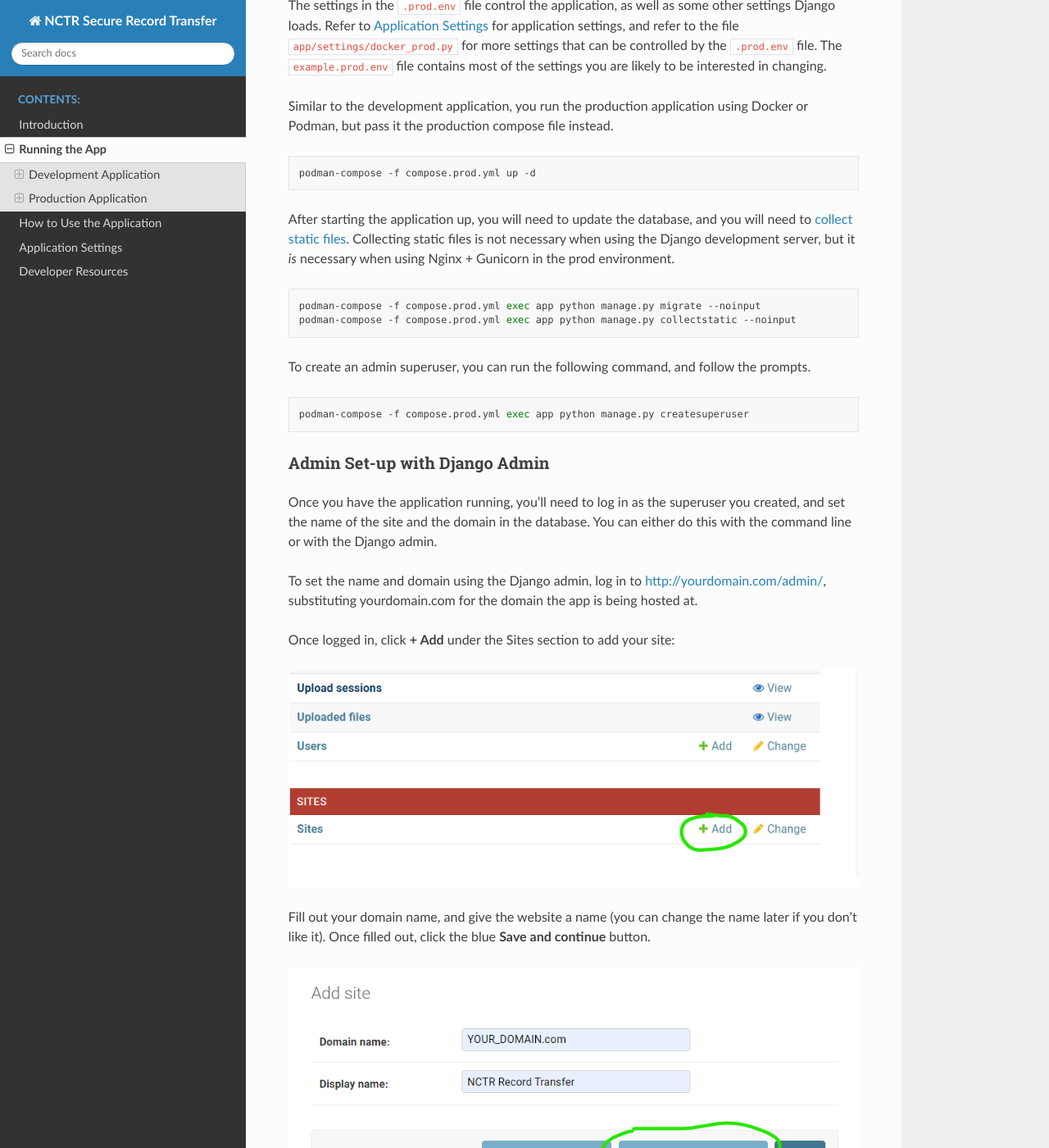
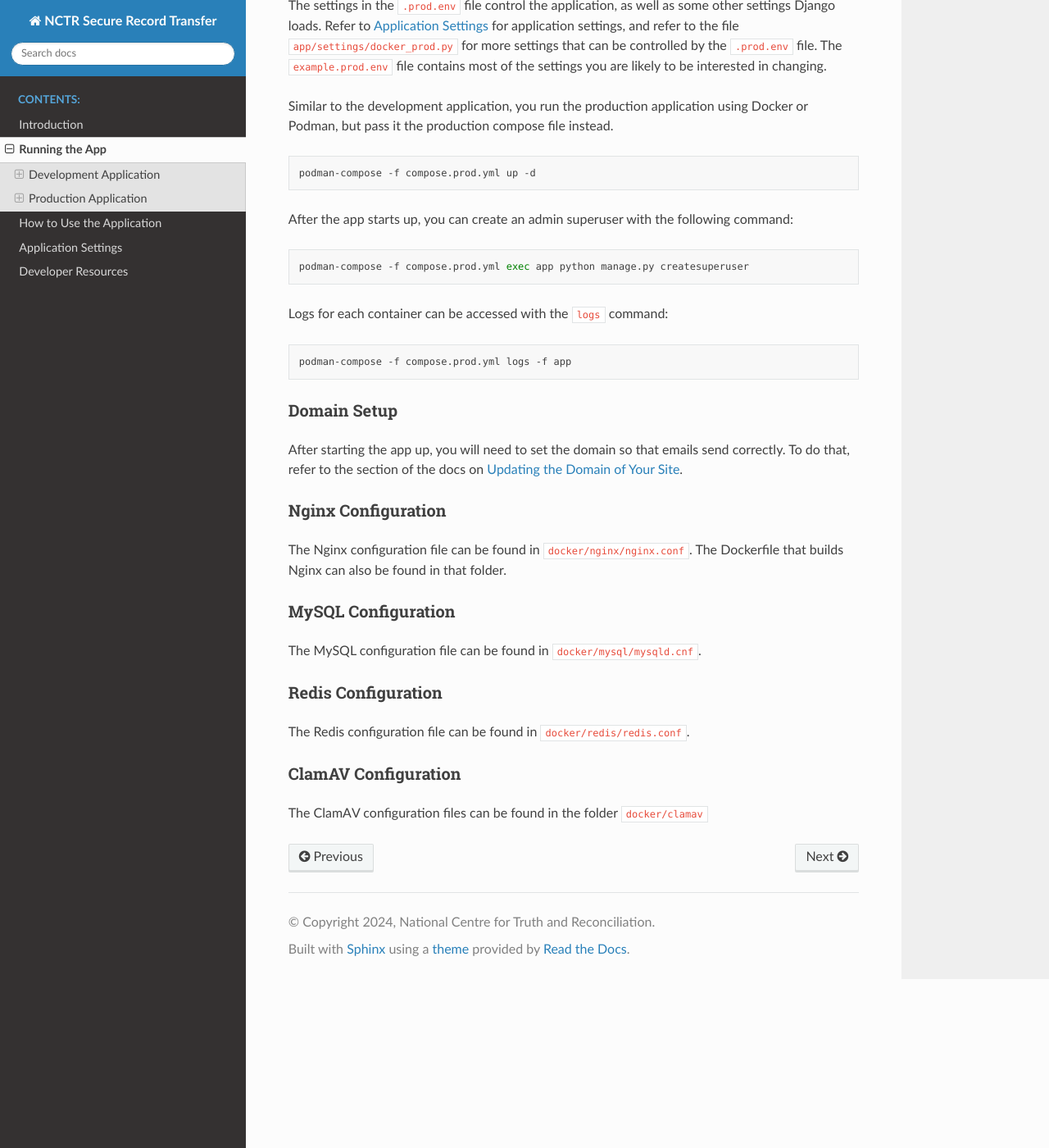
Before and after one commit to NationalCentreTruthReconciliation/Secure-Record-Transfer, a Sphinx documentation site: the page built from docs/running/index.rst, in a window 1280 px wide and 1400 px high, scrolled down 2004 px. Shown: the whole window at 82% size. Built offline with Sphinx 7.4.7 and the Read the Docs theme 3.1.0, drawn with Linux system fonts in a browser that asks for light colours; some of the changed text lies outside the part shown.

Commit message:
Simplify admin setup

```diff
--- a/docs/running/index.rst
+++ b/docs/running/index.rst
@@ -115,99 +115,25 @@
     podman-compose -f compose.prod.yml up -d
 
 
-After starting the application up, you will need to update the database, and you will need to
-`collect static files <https://docs.djangoproject.com/en/4.2/ref/contrib/staticfiles/>`_. Collecting
-static files is not necessary when using the Django development server, but it *is* necessary when
-using Nginx + Gunicorn in the prod environment.
-
-.. code-block:: bash
-
-    podman-compose -f compose.prod.yml exec app python manage.py migrate --noinput
-    podman-compose -f compose.prod.yml exec app python manage.py collectstatic --noinput
-
-
-To create an admin superuser, you can run the following command, and follow the prompts.
+After the app starts up, you can create an admin superuser with the following command:
 
 .. code-block:: bash
 
     podman-compose -f compose.prod.yml exec app python manage.py createsuperuser
 
 
-Admin Set-up with Django Admin
-^^^^^^^^^^^^^^^^^^^^^^^^^^^^^^
+Logs for each container can be accessed with the :code:`logs` command:
 
-Once you have the application running, you'll need to log in as the superuser you created, and set
-the name of the site and the domain in the database. You can either do this with the command line or
-with the Django admin.
+.. code-block:: bash
 
-To set the name and domain using the Django admin, log in to http://yourdomain.com/admin/,
-substituting yourdomain.com for the domain the app is being hosted at.
-
-Once logged in, click **+ Add** under the Sites section to add your site:
-
-.. image:: images/admin_add_site.png
-    :alt: Green circle around add site link
+    podman-compose -f compose.prod.yml logs -f app
 
 
-Fill out your domain name, and give the website a name (you can change the name later if you don't
-like it). Once filled out, click the blue **Save and continue** button.
+Domain Setup
+^^^^^^^^^^^^
 
-.. image:: images/savesite.png
-    :alt: Green circle around save site and continue button
-
-
-Once saved, take a look at the address in the address bar for your new site. You will see something
-like YOUR_DOMAIN.com/admin/sites/site/**2**/change. The important part to note is the number - this
-number is the SITE_ID.
-
-.. image:: images/sitecreated.png
-    :alt: Green arrow pointing to SITE_ID in address bar
-
-
-If the number you see is not **1**, you will have to edit the environment variables file and change
-SITE_ID to the correct number. If the number you see is **3**, for example, you will make the
-following change in the :code:`.prod.env` file:
-
-::
-
-    # file .prod.env
-    SITE_ID=3
-
-
-Admin Set-up with Django Command Line
-^^^^^^^^^^^^^^^^^^^^^^^^^^^^^^^^^^^^^
-
-If you're more comfortable using the command line, you can also update the site name and domain
-using a terminal. Open a shell in the app container using the following command:
-
-.. code:: bash
-
-    podman-compose -f compose.prod.yml exec app python manage.py shell
-
-
-Your terminal will change to a Python shell with this command. Input the following lines of *Python*
-to create a new site.
-
-::
-
-    >>> from django.contrib.sites.models import Site
-    >>> site = Site(domain='YOUR_DOMAIN.com', name='NCTR Record Transfer')
-    >>> site.save()
-    >>> print(site.id)
-    2
-    >>> exit()
-
-
-Note that the ID is shown after you input :code:`print(site.id)`. If the number you see is not
-**1**, you will have to edit the environment variables file and change SITE_ID to the correct
-number. If the number you see is **3**, for example, you will make the following change in the
-:code:`.prod.env` file:
-
-::
-
-    # file .prod.env
-    SITE_ID=3
-
+After starting the app up, you will need to set the domain so that emails send correctly. To do
+that, refer to the section of the docs on :ref:`Updating the Domain of Your Site`.
 
 Nginx Configuration
 ^^^^^^^^^^^^^^^^^^^
```
Also changed, not shown: docs/running/images/admin_add_site.png (deleted), docs/running/images/savesite.png (deleted), docs/running/images/sitecreated.png (deleted).
